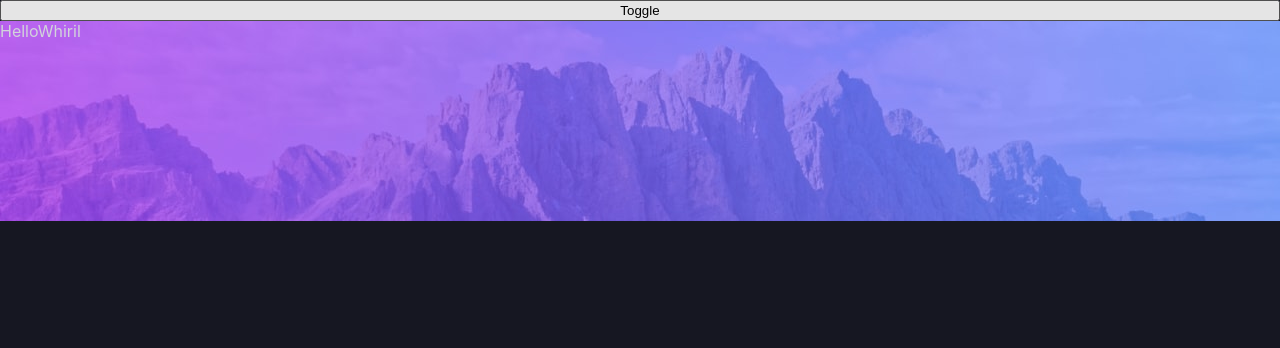
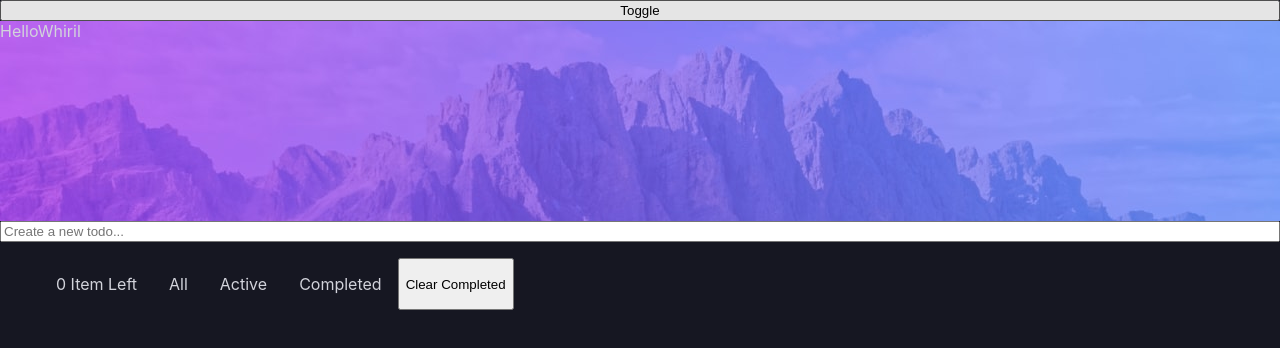
Before and after one commit to plaetzaw/TaskManagerTypescript, a Next.js app: page / in a window 1280 px wide. Shown: the top 348 px of the page. Built offline with nearby package versions, Linux system fonts and the light colour scheme.

Commit message:
Feat: Majority of functionality complete

```diff
--- /dev/null
+++ b/Interfaces.ts
@@ -0,0 +1,4 @@
+export interface ITask {
+    taskName: String,
+    status: String
+}
--- /dev/null
+++ b/components/footer.tsx
@@ -0,0 +1,47 @@
+import React, { FC } from 'react'
+import styled from 'styled-components'
+
+const FooterContainer = styled.ul`
+    display: flex;
+    flex-direction: row;
+`
+const FooterItem = styled.li`
+    display: flex;
+    padding: 1em;
+`
+
+interface Props {
+    taskCount: number,
+    deleteCompleted(): void,
+    todoList: [],
+    setTodoList(): void
+}
+
+const Footer: FC = ({ taskCount, deleteCompleted, todoList, setTodoList }: Props) => {
+const ItemPluralization = (taskCount === 1) ? "Items" : "Item"
+  return (
+    <div>
+    <FooterContainer>
+    <FooterItem>{taskCount} {ItemPluralization} Left</FooterItem>
+    <FooterItem>All</FooterItem>
+    <FooterItem>Active</FooterItem>
+    <FooterItem>Completed</FooterItem>
+    {/* <button onClick={() =>{
+        console.log('hello')
+        deleteCompleted
+    }}>Clear Completed</button> */}
+    <button onClick={() => {
+        setTodoList(todoList.filter((task) => {
+            return task.status === 'active'
+          }))
+    }}>
+    Clear Completed
+    </button>
+
+    {/* <button onClick={() => { deleteCompleted }}>Clear Completed</button> */}
+    </FooterContainer>
+    </div>
+  )
+}
+
+export default Footer
--- /dev/null
+++ b/components/todo.tsx
@@ -0,0 +1,35 @@
+import React from 'react'
+import styled from 'styled-components'
+import { ITask }   from '../Interfaces'
+
+const TaskContainer = styled.div`
+    display: flex;
+    flex-direction: row;
+    align-items: center;
+`
+
+const Circle = styled.div`
+    width: 40px;
+    height: 40px;
+    border-radius: 40px;
+    background-color: teal;
+    margin: 0 2em 0 0;
+`
+
+interface Props {
+    task: ITask,
+    completeTask (finishedTask: string): void
+}
+
+const Todo = ({ task, completeTask }: Props) => {
+  return (
+    <TaskContainer>
+        <Circle onClick={() => { completeTask(task.taskName)}}/>
+        {task.taskName}
+        <br/>
+        {task.status}
+    </TaskContainer>
+  )
+}
+
+export default Todo
--- a/pages/index.tsx
+++ b/pages/index.tsx
@@ -1,8 +1,12 @@
 import type { NextPage } from 'next'
-import { useEffect, useState } from 'react'
+import { ChangeEvent, useEffect, useState } from 'react'
 import Head from 'next/head'
 import Image from 'next/image'
 import styled from 'styled-components'
+import { ITask } from '../Interfaces'
+
+import Todo from '../components/todo'
+import Footer from '../components/footer'
 
 
 
@@ -37,13 +41,64 @@ interface Toggle {
 
 const Home: NextPage = () => {
   const [darkMode, setDarkMode] = useState<boolean>(false)
-  console.log('darkmode?', darkMode)
+  const [task, setTask] = useState<string>("")
+  const [todoList, setTodoList] = useState<ITask[]>([])
+
+  // useEffect(() => {
+  // }, [todoList])
 
 
-  const toggleMode: React.MouseEventHandler<HTMLButtonElement> = (e) => {
+
+  const onEnter = (e): void => {
+    if (e.key === "Enter") {
+      const newTask = {
+        taskName: task,
+        status: 'active'
+      }
+      setTodoList([...todoList, newTask])
+      setTask("")
+      console.log('tasks', todoList)
+    }
+  }
+
+  const completeTask = (finishedTask: string): void => {
+    todoList.map((task) => {
+      if (task.taskName === finishedTask) {
+        task.status = 'completed'
+        console.log('check status', task.status)
+      }
+    })
+  }
+
+  const deleteCompleted = () => {
+    console.log('Delete triggered')
+    setTodoList(todoList.filter((task) => {
+      return task.status === 'active'
+    }))
+  }
+
+  const toggleMode: React.MouseEventHandler<HTMLButtonElement> = (e): void => {
     e.preventDefault()
     setDarkMode(!darkMode)
+    console.log('darkmode?', darkMode)
   }
+
+  const handleChange = (event: ChangeEvent<HTMLInputElement>): void => {
+    setTask(event.target.value)
+  }
+
+  const TaskCount = todoList.length
+  // console.log(todoList.length)
+  // console.log(TaskCount)
+
+
+
+  const TodoDisplay = todoList.map((task: ITask, key: number) => {
+    return (
+      <Todo key={key} task={task} completeTask={completeTask}/>
+    )
+  })
+
 
   // color: ${(props) => {
   //   console.log(props.theme.primaryTheme.darkMode)
@@ -58,8 +113,10 @@ const Home: NextPage = () => {
           <Background darkMode={darkMode}>
             HelloWhiril
           </Background>
+          <input name='Task' placeholder='Create a new todo...' onChange={handleChange} onKeyDown={onEnter} value={task}/>
         {/* Todo + Mode Changer */}
-        {/* Todos */}
+        {TodoDisplay}
+        <Footer taskCount={TaskCount} deletedCompleted={deleteCompleted} todoList={todoList} setTodoList={setTodoList}/>
       </Container>
     </div>
   )
```
